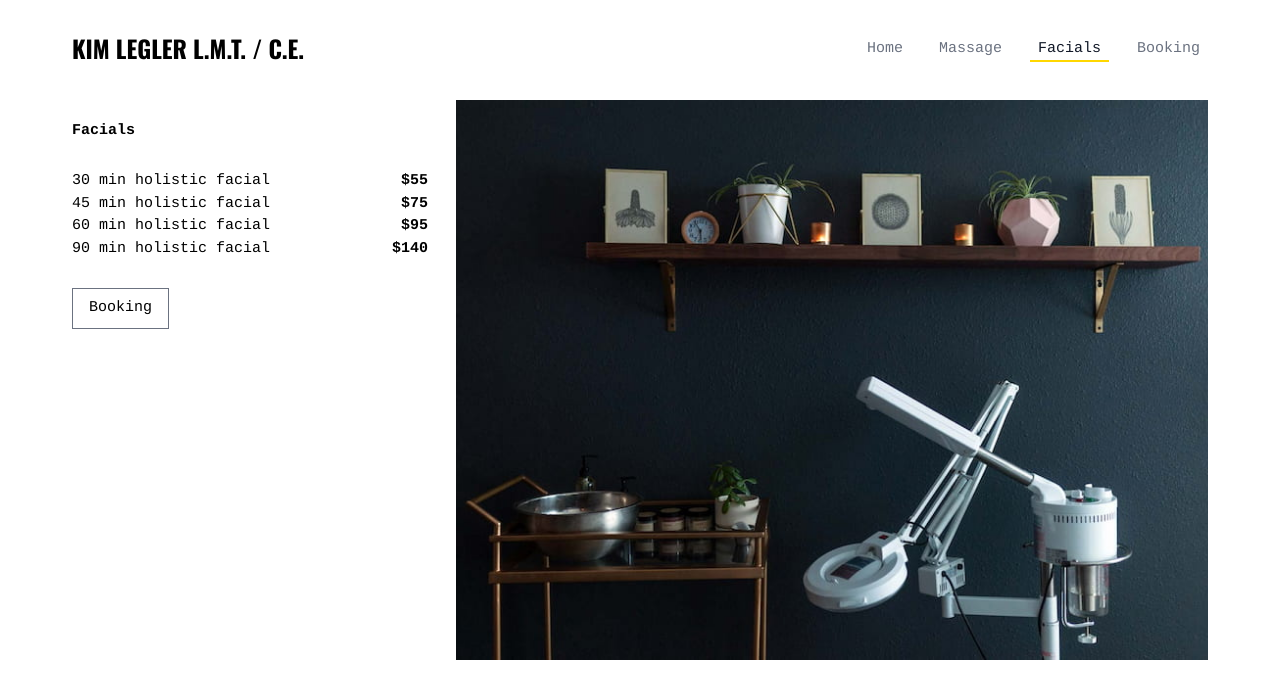
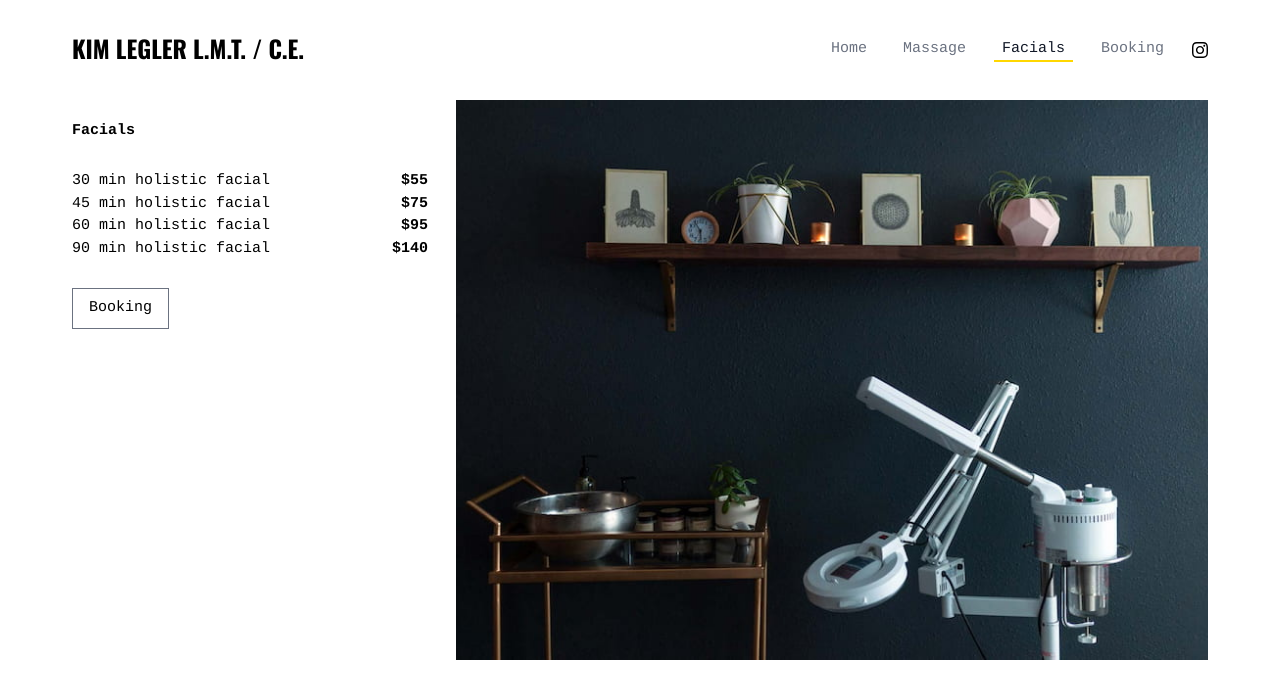
Before and after one commit to ryanlegler/aldercrest, a Next.js app: page /facials in a window 1280 px wide. Shown: the top 698 px of the page. Built offline with nearby package versions, Linux system fonts and the light colour scheme.

Commit message:
selectively load font weight

```diff
--- a/src/app/(components)/header/Header.tsx
+++ b/src/app/(components)/header/Header.tsx
@@ -9,7 +9,7 @@
 
 const oswald = Oswald({
     subsets: ["latin"],
-    display: "swap",
+    weight: "700",
 });
 
 function Header({ activeSegment }: HeaderProps) {
@@ -23,7 +23,7 @@
     return (
         <StyledHeader>
             <h1 className="text-center">
-                <Link className={`${oswald.className} font-extrabold uppercase text-2xl`} href="/">
+                <Link className={`${oswald.className} uppercase text-2xl`} href="/">
                     Kim Legler L.M.T. / C.E.
                 </Link>
             </h1>
@@ -44,6 +44,17 @@
                         {label}
                     </Link>
                 ))}
+                <Link target="_blank" className="" href={"https://www.instagram.com/aldercrest/"}>
+                    <svg
+                        className="w-4"
+                        xmlns="http://www.w3.org/2000/svg"
+                        width="24"
+                        height="24"
+                        viewBox="0 0 24 24"
+                    >
+                        <path d="M12 2.163c3.204 0 3.584.012 4.85.07 3.252.148 4.771 1.691 4.919 4.919.058 1.265.069 1.645.069 4.849 0 3.205-.012 3.584-.069 4.849-.149 3.225-1.664 4.771-4.919 4.919-1.266.058-1.644.07-4.85.07-3.204 0-3.584-.012-4.849-.07-3.26-.149-4.771-1.699-4.919-4.92-.058-1.265-.07-1.644-.07-4.849 0-3.204.013-3.583.07-4.849.149-3.227 1.664-4.771 4.919-4.919 1.266-.057 1.645-.069 4.849-.069zm0-2.163c-3.259 0-3.667.014-4.947.072-4.358.2-6.78 2.618-6.98 6.98-.059 1.281-.073 1.689-.073 4.948 0 3.259.014 3.668.072 4.948.2 4.358 2.618 6.78 6.98 6.98 1.281.058 1.689.072 4.948.072 3.259 0 3.668-.014 4.948-.072 4.354-.2 6.782-2.618 6.979-6.98.059-1.28.073-1.689.073-4.948 0-3.259-.014-3.667-.072-4.947-.196-4.354-2.617-6.78-6.979-6.98-1.281-.059-1.69-.073-4.949-.073zm0 5.838c-3.403 0-6.162 2.759-6.162 6.162s2.759 6.163 6.162 6.163 6.162-2.759 6.162-6.163c0-3.403-2.759-6.162-6.162-6.162zm0 10.162c-2.209 0-4-1.79-4-4 0-2.209 1.791-4 4-4s4 1.791 4 4c0 2.21-1.791 4-4 4zm6.406-11.845c-.796 0-1.441.645-1.441 1.44s.645 1.44 1.441 1.44c.795 0 1.439-.645 1.439-1.44s-.644-1.44-1.439-1.44z" />
+                    </svg>
+                </Link>
             </StyledLinks>
         </StyledHeader>
     );
```
